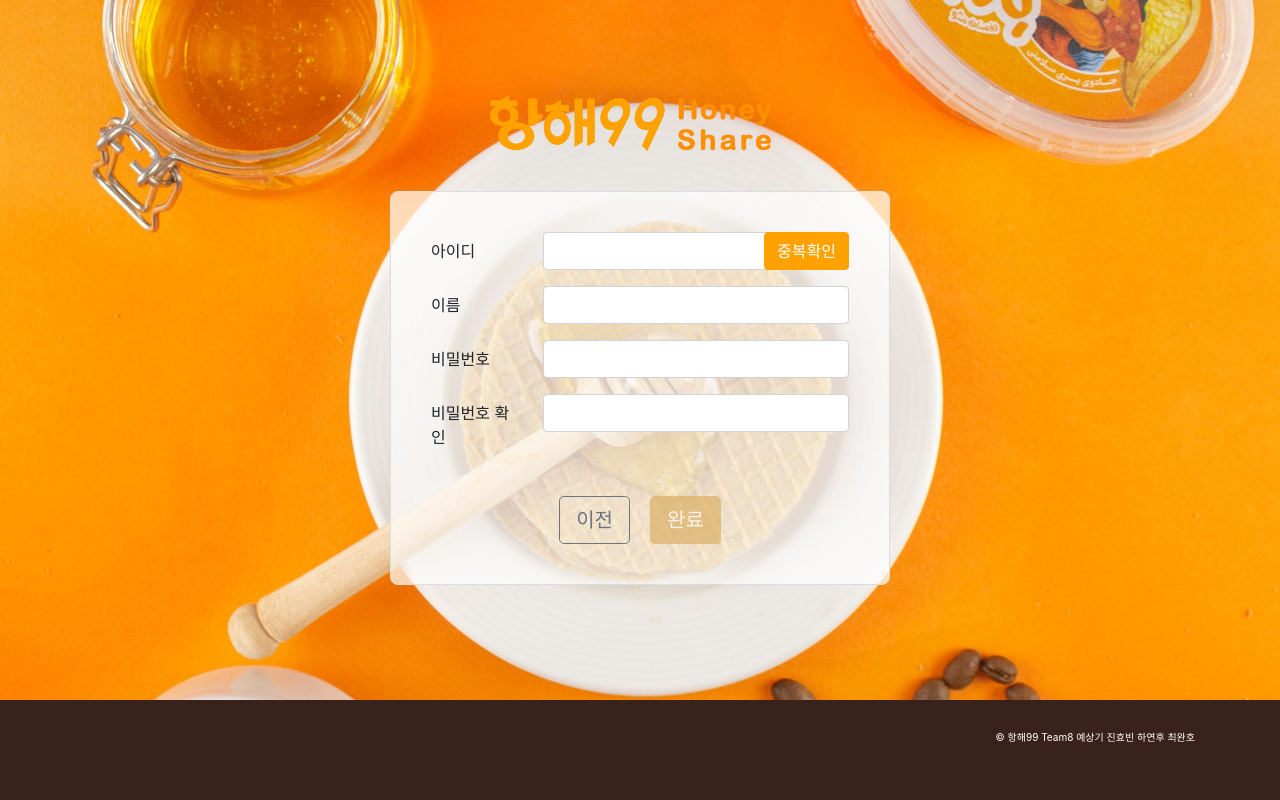
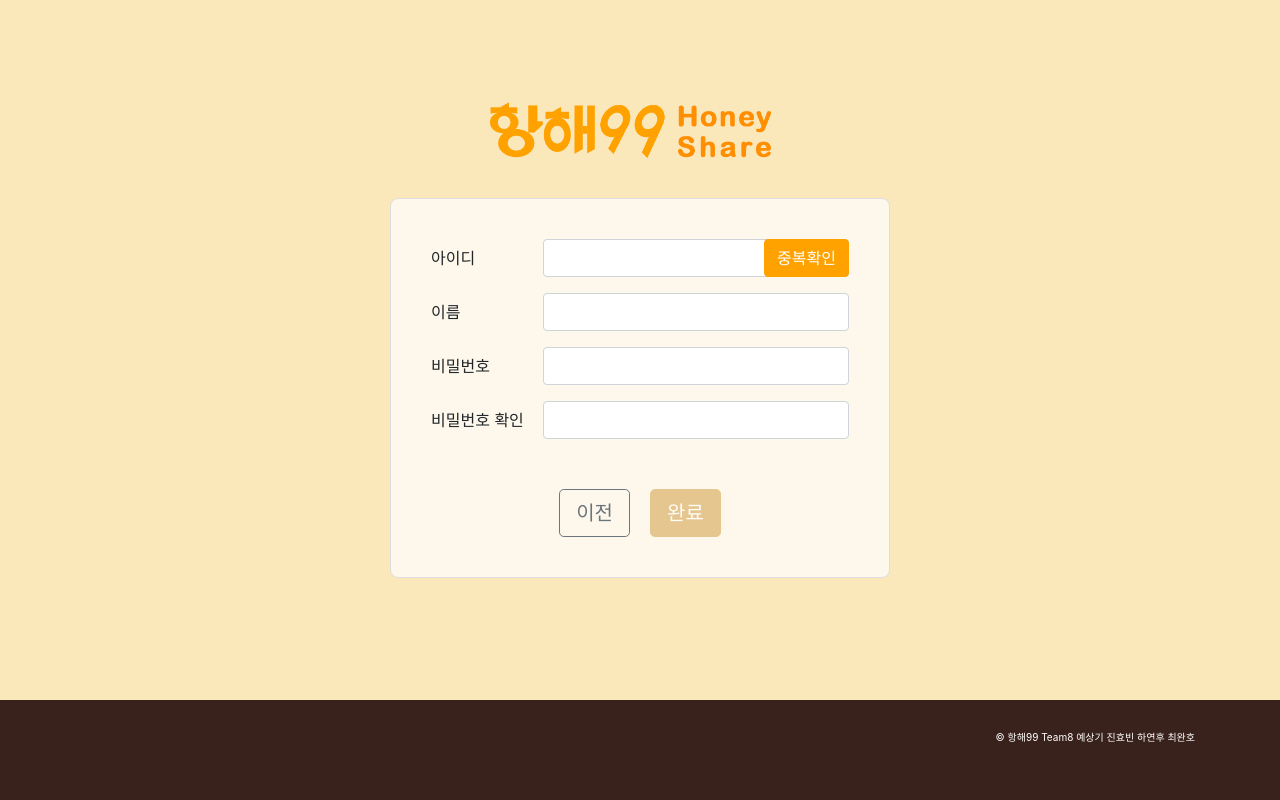
Before and after one commit to with-key/hanghae99_mini_team8, a Flask app: page /signup_page in a window 1280 px wide. Run offline with Flask 2, Linux system fonts and the light colour scheme; some libraries are stand-ins or nearby versions.

Commit message:
#7 회원가입

```diff
--- a/static/css/login.css
+++ b/static/css/login.css
@@ -84,12 +84,13 @@
   justify-content: center;
   /* background-color: #fff6cf; */
   background-color: #fae8bb;
-  background-image: url(../images/m-mahdi-kordi-n3-5IqyikRA-unsplash.jpg);
   background-size: cover;
   background-repeat: no-repeat;
   background-position: center;
 }
-
+.account-content label {
+  white-space: nowrap;
+}
 
 @media (min-width: 992px){
   .account-content .wrapper {
--- a/static/css/sign_up.css
+++ b/static/css/sign_up.css
@@ -118,13 +118,13 @@
   border: none;
 }
 
-#help_msg {
+/* #help_msg {
   text-align: left;
   position: absolute;
   right: -125px;
   bottom: 170px;
   width: 250px;
-}
+} */
 
 
 .double-check .col-sm-9 {
--- a/templates/sign_up.html
+++ b/templates/sign_up.html
@@ -32,9 +32,9 @@
             <label for=" password" class="col-sm-3 col-form-label">비밀번호 확인</label>
             <div class="col-sm-9">
                 <input type="password" name="password" class="form-control" id="userRePw" onkeyup="validPw()">
+                <div id="help_msg" class="validation-message"></div>
             </div>
         </div>
-        <div id="help_msg"></div>
         <div class="sign_up_btn_set">
             <a href="/main" class="btn btn-lg btn-outline-secondary">이전</a>
             <button class="btn btn-lg btn-primary" onclick="getSignup()" id="submit_btn" disabled>완료</button>
@@ -100,7 +100,6 @@
         }
         if (pw === rePw) {
             msg.innerText = "비밀번호가 일치합니다 👍"
-            msg.style.color = "green"
             submitBtn.disabled = false
             submitBtn.style.backgroundColor = "#D2302C"
         }
```
